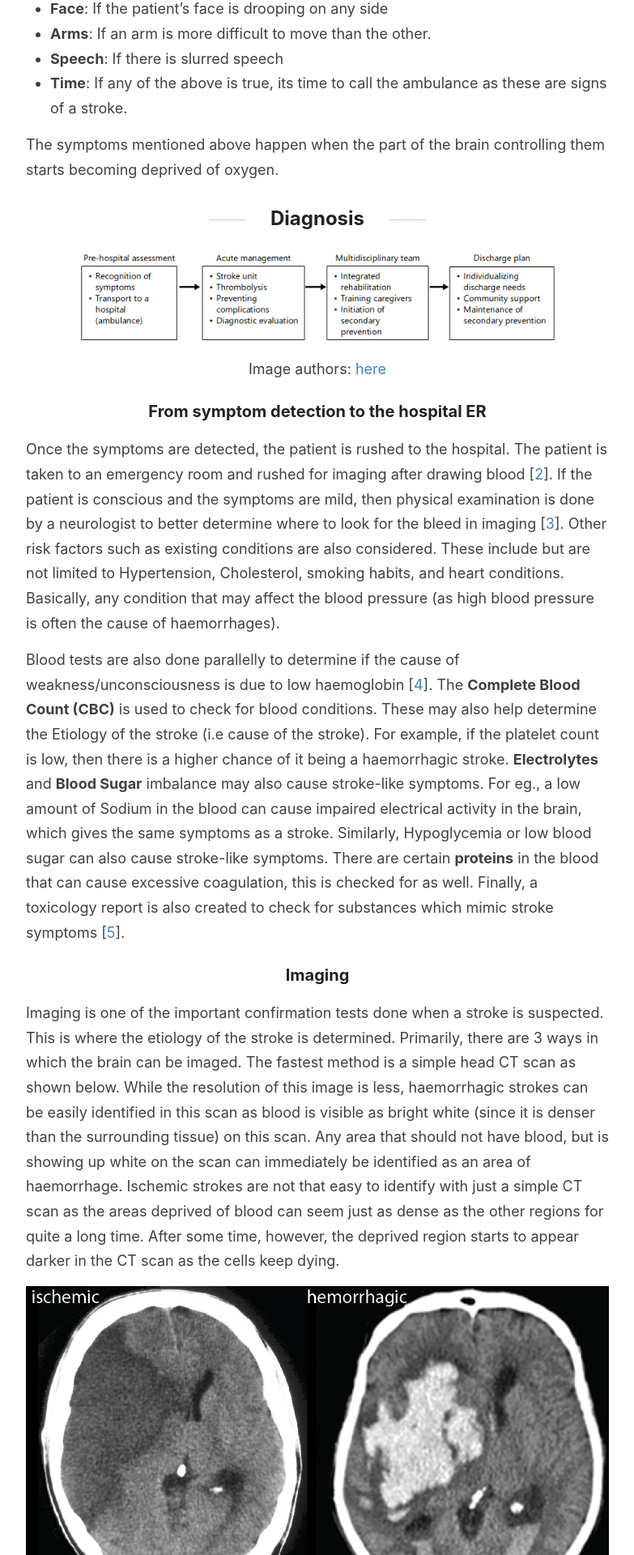
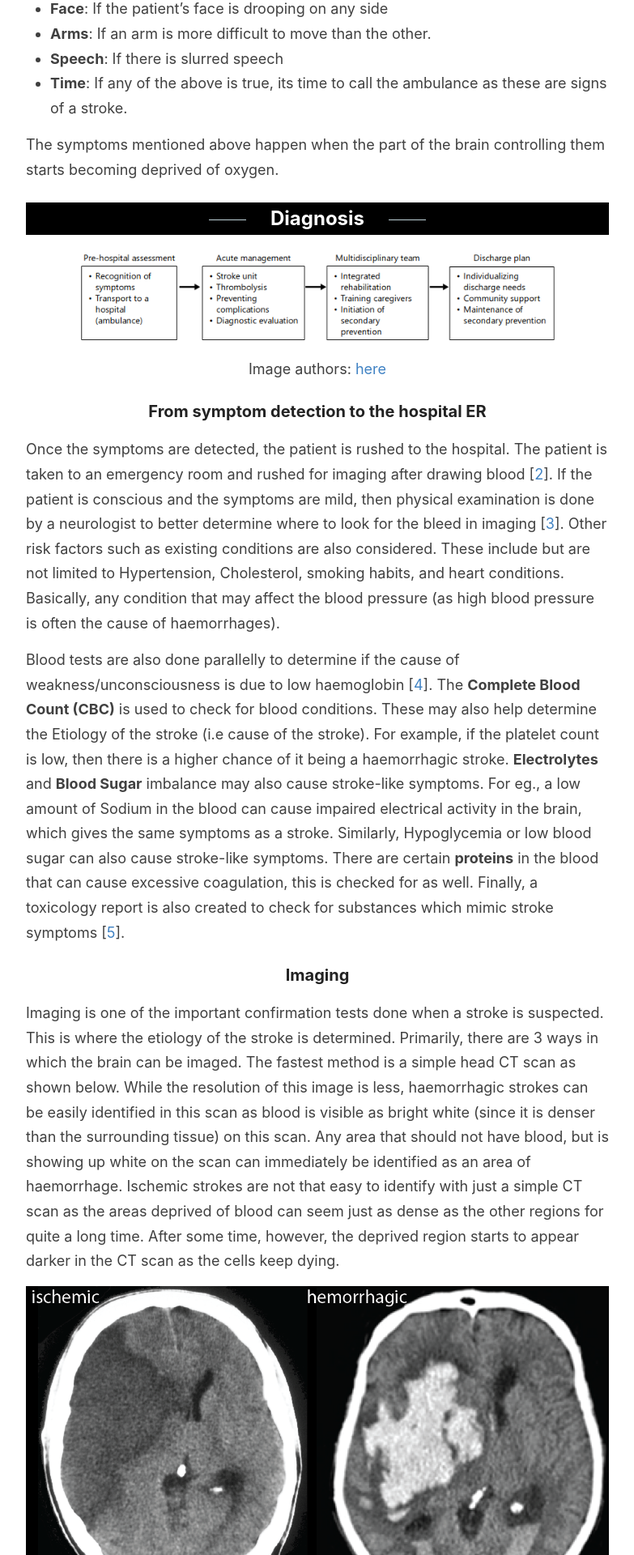
Before and after one commit to CodeSeeker99/codeseeker99.github.io, a Jekyll site: the page built from _posts/2021-02-04-how-is-a-stroke-treated.md, in a window 1280 px wide. Shown: the part 1401-3321 px from the top of the page at 81% size, without its empty margins (248-1031 px from the left). Built offline with Jekyll 4.4.1, drawn with Linux system fonts in a browser that asks for light colours; our own code applies the rules of GitHub Pages for plain Markdown files.

Commit message:
Update 2021-02-04-how-is-a-stroke-treated.md

```diff
--- a/_posts/2021-02-04-how-is-a-stroke-treated.md
+++ b/_posts/2021-02-04-how-is-a-stroke-treated.md
@@ -30,7 +30,7 @@ The symptoms mentioned above happen when the part of the brain controlling them
 
 
 
-## Diagnosis
+<h2 style="background-color:black; color:white">Diagnosis</h2>
 
 ![flowchart]({{site.baseurl}}/images/flow.png)
 <p style="text-align:center"> Image authors: <a href="https://www.karger.com/Article/Pdf/479518">here</a> </p>
@@ -58,7 +58,7 @@ Finally, an MRI scan shows tissues of the brain in very high resolution. While t
 ![Difference between MRI and CT scans]({{site.baseurl}}/images/mri.png)
 <p style="text-align:center"> Image authors: <a href="https://healthcareplex.com/mri-vs-ct-scan/">here</a> </p>
 
-## Treatment
+<h2 style="background-color:black; color:white">Treatment</h2>
 
 <h3 style="text-align:left">Ischemic</h3>
 
```
